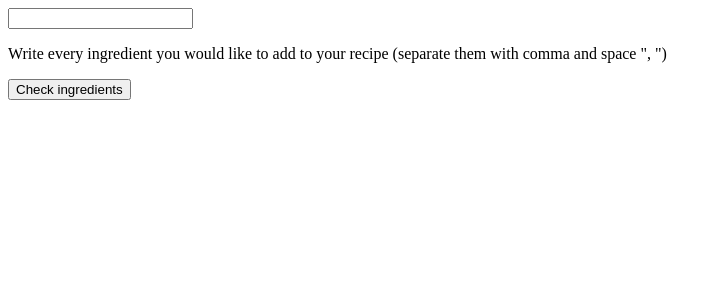
After one commit to Darkpfeffer/recipe-app, a Django app: page /recipes/ingredient-check/ in a window 1280 px wide. The commit adds this page. Shown: the top 300 px of the page, without its empty margins (0-722 px from the left). Run offline with Django 4.2, Linux system fonts and the light colour scheme; data that the repository does not hold is empty.

Commit message:
Checks the ingredients before recipe creation

```diff
--- /dev/null
+++ b/src/recipes/templates/recipes/ingredient_check.html
@@ -0,0 +1,42 @@
+<!DOCTYPE html>
+<html>
+    {% load static %}
+    <head>
+        <title>Ingredient check - Recipe app</title>
+        <link href="{% static 'css/general_list.css' %}" type="text/css" rel="stylesheet">
+    </head>
+    <body>
+        <p class="js-alert">This site needs JavaScript to run properly.</p>
+        <form>
+            <input type="text" class="searching-ingredient">
+            <p>
+                Write every ingredient you would like to add to
+                your recipe (separate them with comma and space ", ")
+            </p>
+            <button class="search-button">Check ingredients</button>
+        </form>
+        <div class="check-all-ingredients">
+        </div>
+            <p class="check-ingredient-list">
+                {% for ingredient in all_ingredients%}
+                    {% if not forloop.last %}
+                    {{ingredient.name}},
+                    {% else %}
+                    {{ingredient.name}}
+                    {% endif %}
+                {% endfor %}
+            </p>
+        <a
+            class="check-error hidden"
+            id="check-error"
+            href="{% url 'ingredients:create_ingredient' %}"
+            target="_blank"
+        >
+            Add the missing ingredients here
+        </a>
+        <p class="check-error hidden">
+            If you added all the missing ingredients to the database, please refresh the page
+        </p>
+        <script src="{% static 'js/searching.js' %}"></script>
+    </body>
+</html>
--- a/src/recipes/templates/recipes/main.html
+++ b/src/recipes/templates/recipes/main.html
@@ -85,6 +85,7 @@
         </header>
         <div class="main__list">
             <h1>Recipes</h1>
+            <a>Add a new recipe</a>
             <div class="grid-container">
                         {% for object in object_list %}
                             <div class="grid-item">
--- a/src/recipes/urls.py
+++ b/src/recipes/urls.py
@@ -1,6 +1,6 @@
 #import
 from django.urls import path
-from .views import home, RecipeListView, RecipeDetailView, search_view
+from .views import home, RecipeListView, RecipeDetailView, search_view, check_ingredient_view
 
 #defining URLs and variables
 app_name = 'recipes'
@@ -9,5 +9,6 @@ urlpatterns = [
     path('', home, name='home'),
     path('recipes/list/', RecipeListView.as_view(), name='recipe_list'),
     path('recipes/list/<pk>', RecipeDetailView.as_view(), name='recipe_detail'),
+    path('recipes/ingredient-check/', check_ingredient_view, name='check_ingredient'),
     path('search/', search_view, name='search')
 ]
--- a/src/recipes/views.py
+++ b/src/recipes/views.py
@@ -111,3 +111,13 @@ def search_view(request):
     }
 
     return render( request, 'recipes/search.html', context )
+
+def check_ingredient_view(request):
+
+    all_ingredients = Ingredient.objects.all()
+
+    context = {
+        "all_ingredients" : all_ingredients
+    }
+
+    return render(request, 'recipes/ingredient_check.html', context)
--- a/src/static/css/general_list.css
+++ b/src/static/css/general_list.css
@@ -32,6 +32,19 @@
 
 /* Grid end */
 
+/* Searching */
+.hidden {
+    display: none;
+}
+
+.existing {
+    color: green;
+}
+
+.missing {
+    color: red;
+}
+
 @media all and (min-width: 1920px) {
     .main__list {
         width: 1440px;
--- /dev/null
+++ b/src/static/js/searching.js
@@ -0,0 +1,50 @@
+IngredientResults = document.querySelector(".check-all-ingredients")
+
+checkIngredientsContainer =  document.querySelector(".check-ingredient-list")
+
+checkIngredients = checkIngredientsContainer.innerText.toLowerCase().split(", ")
+
+checkIngredientsContainer.classList.add("hidden")
+
+jsAlert = document.querySelector(".js-alert")
+
+jsAlert.classList.add("hidden")
+
+searchButton = document.querySelector(".search-button")
+
+searchButton.addEventListener("click", (event) => {
+    event.preventDefault()
+
+    IngredientResults.innerHTML = ""
+
+    searchedIngredients = document.querySelector(".searching-ingredient").value.toLowerCase().split(", ")
+
+    for (let i = 0; i < searchedIngredients.length; i++) {
+       IngredientResults.innerHTML += `<p>${searchedIngredients[i]}</p>`
+       ingredientClass = searchedIngredients[i].split(" ").join("-")
+       IngredientResults.lastElementChild.classList.add(ingredientClass)
+    }
+
+    for (let i = 0; i < searchedIngredients.length; i++) {
+        ingredientClass = searchedIngredients[i].split(" ").join("-")
+        selectIngredient = document.querySelector("." + ingredientClass)
+        if(checkIngredients.includes(searchedIngredients[i])) {
+            selectIngredient.classList.add("existing")
+        }
+        else{
+            selectIngredient.classList.add("missing")
+        }
+    }
+
+    if (document.querySelectorAll(".missing").length > 0) {
+        missingIngredient = document.querySelectorAll(".check-error")
+        for (i = 0; i < missingIngredient.length; i++) {
+            missingIngredient[i].classList.remove("hidden")
+        }
+    } else {
+        missingIngredient = document.querySelectorAll(".check-error")
+        for (i = 0; i < missingIngredient.length; i++) {
+            missingIngredient[i].classList.add("hidden")
+        }
+    }
+})
```
